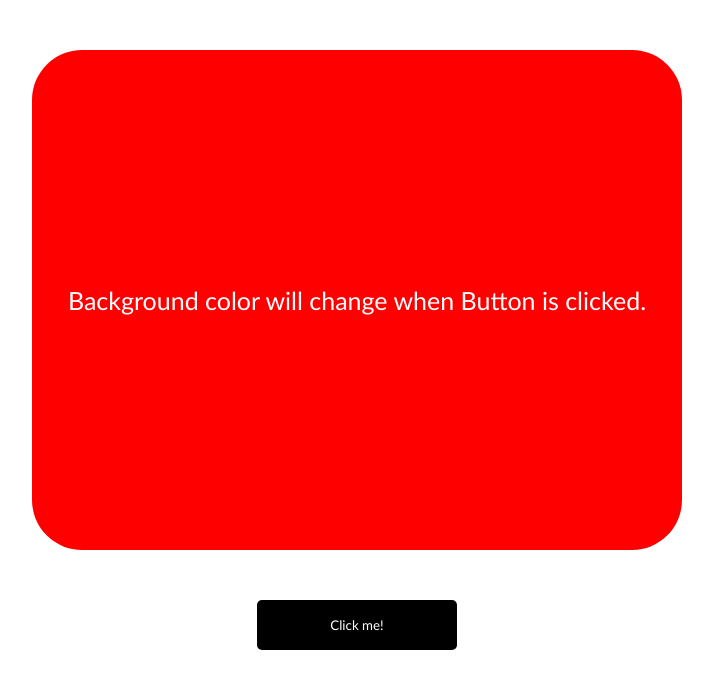
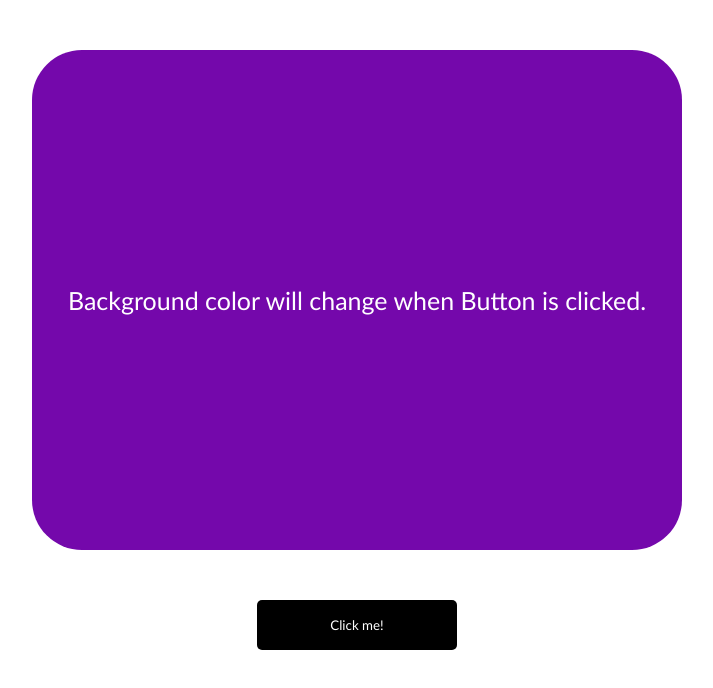
Before and after one commit to HameedAsmath/FSJS-DOM-Assignment-2, a plain HTML site: page 03ColorChanger/index.html in a window 1280 px wide. Both pictures are taken after a click on the button "Click me!". Shown: the whole page, without its empty margins (283-996 px from the left). Drawn offline with Linux system fonts and the light colour scheme.

Commit message:
ColorChanger done

```diff
--- a/02NameConversion/nameConversion.js
+++ b/02NameConversion/nameConversion.js
@@ -7,7 +7,6 @@ let snakeCase = document.querySelector("#snake-case")
 let ScreamingSnakeCase = document.querySelector("#screaming-snake-case")
 let kebabCase = document.querySelector("#kebab-case")
 let ScreamingKebabCase = document.querySelector("#screaming-kebab-case")
-
 
 
 function convert(){
--- a/03ColorChanger/app.js
+++ b/03ColorChanger/app.js
@@ -0,0 +1,15 @@
+let button = document.querySelector("#button")
+button.addEventListener("click",()=>buttonClicked())
+function buttonClicked(){
+   let colorCode = colorGenerator()
+   const div = document.querySelector("#canvas")
+   div.style.backgroundColor = colorCode
+}
+function colorGenerator(){
+    const randStr = "1234567890ABCDEF"
+    var color = "#"
+    for(let i=0;i<=5;i++){
+        color += randStr[Math.floor(Math.random()*16)]
+    }
+    return color
+}
--- a/03ColorChanger/index.html
+++ b/03ColorChanger/index.html
@@ -16,6 +16,6 @@
 
 
 
-    <script src="app.js"></script>
+    <script src="./app.js"></script>
 </body>
 </html>
--- a/03ColorChanger/style.css
+++ b/03ColorChanger/style.css
@@ -24,4 +24,5 @@
     border-radius: 5px;
     border-style: none;
     display: block;
+    cursor: pointer;
 }
```
